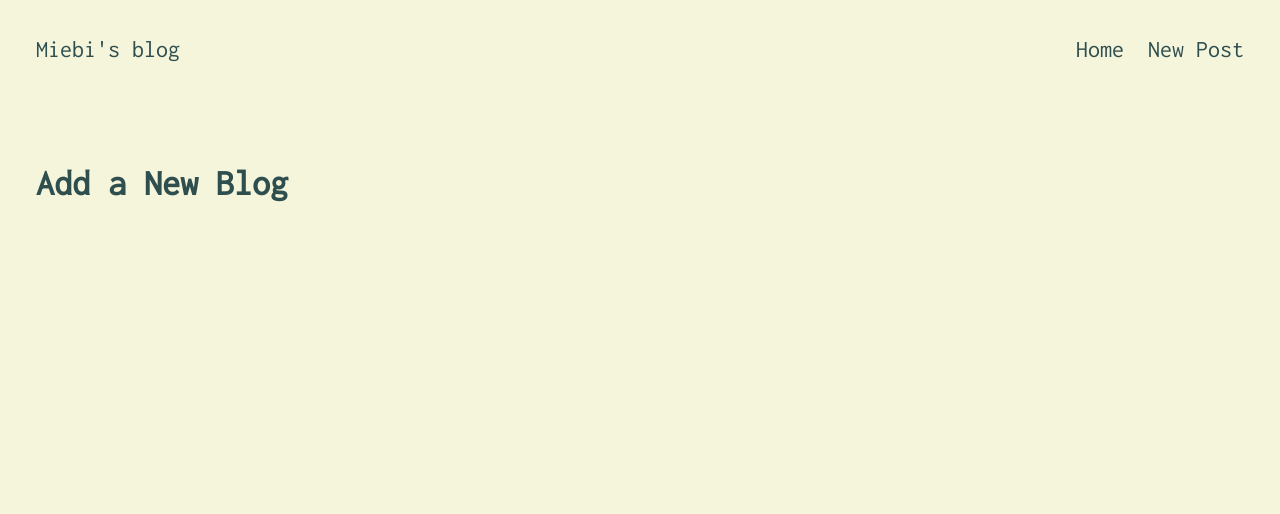
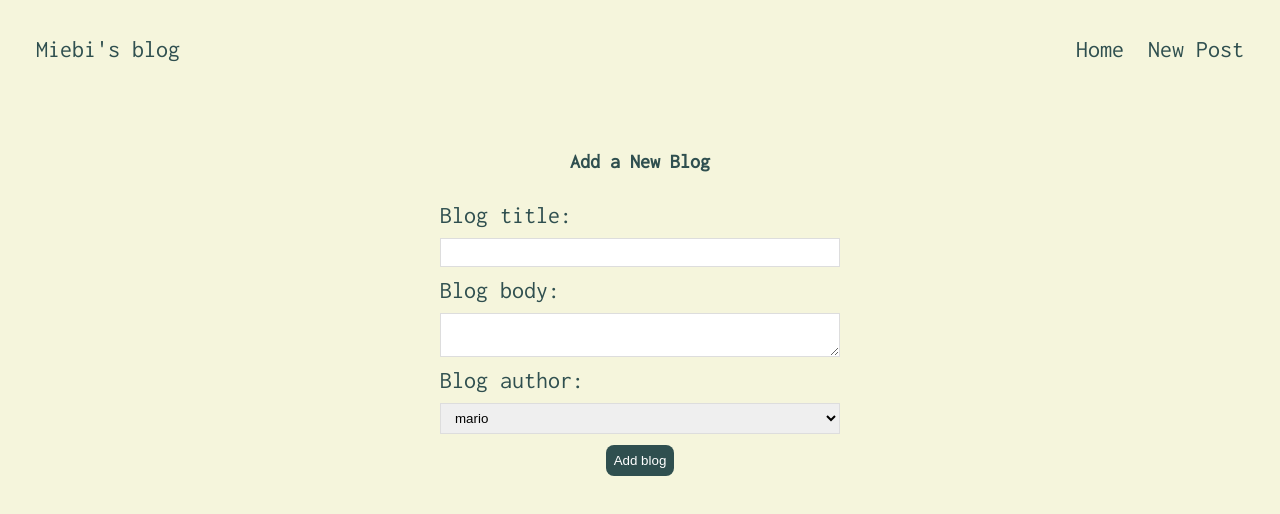
Before and after one commit to utilisateur387/react-mini-blog, a React (Create React App) app: page /create in a window 1280 px wide. Shown: the top 514 px of the page. Built offline with nearby package versions, Linux system fonts and the light colour scheme.

Commit message:
Add CSS to form

```diff
--- a/src/Create.js
+++ b/src/Create.js
@@ -2,6 +2,25 @@
   return (
       <div className="create">
         <h2>Add a New Blog</h2>
+
+        <form>
+          <label>Blog title:</label>
+          <input
+            type="text"
+            required
+          />
+          <label>Blog body:</label>
+          <textarea
+            required
+          >
+          </textarea>
+          <label>Blog author:</label>
+          <select>
+            <option value="mario">mario</option>
+            <option value="yoshi">yoshi</option>
+          </select>
+          <button>Add blog</button>
+        </form>
       </div>
     )
 }
--- a/src/index.css
+++ b/src/index.css
@@ -47,3 +47,35 @@
 .blog-preview a {
   text-decoration: none;
 }
+
+/* create new blog form */
+.create {
+  max-width: 400px;
+  margin: 0 auto;
+  text-align: center;
+}
+.create label {
+  text-align: left;
+  display: block;
+}
+.create h2 {
+  font-size: 20px;
+  color: darkslategrey;
+  margin-bottom: 30px;
+}
+.create input, .create textarea, .create select {
+  width: 100%;
+  padding: 6px 10px;
+  margin: 10px 0;
+  border: 1px solid #ddd;
+  box-sizing: border-box;
+  display: block;
+}
+.create button {
+  background: darkslategrey;
+  color: #fff;
+  border: 0;
+  padding: 8px;
+  border-radius: 8px;
+  cursor: pointer;
+}
```
